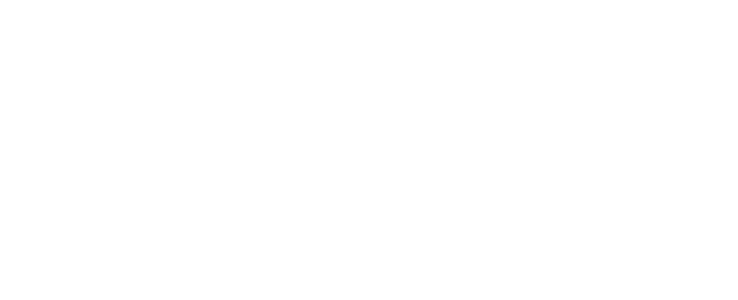
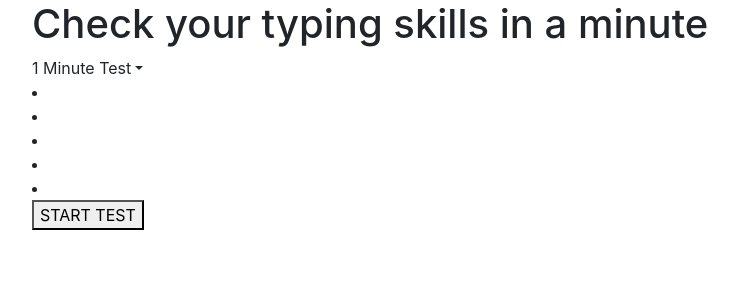
Before and after one commit to himanshu064/react-training, a React (Create React App) app: page / in a window 1280 px wide. Before the commit this address had no page. Shown: the top 300 px of the page, without its empty margins (50-788 px from the left). Built offline with nearby package versions, Linux system fonts and the light colour scheme.

Commit message:
assignment7

```diff
--- a/public/index.html
+++ b/public/index.html
@@ -25,6 +25,12 @@
       Learn how to configure a non-root public URL by running `npm run build`.
     -->
     <title>React App</title>
+    <link
+      href="https://cdn.jsdelivr.net/npm/bootstrap@5.2.2/dist/css/bootstrap.min.css"
+      rel="stylesheet"
+      integrity="sha384-Zenh87qX5JnK2Jl0vWa8Ck2rdkQ2Bzep5IDxbcnCeuOxjzrPF/et3URy9Bv1WTRi"
+      crossorigin="anonymous"
+    />
   </head>
   <body>
     <noscript>You need to enable JavaScript to run this app.</noscript>
@@ -39,5 +45,10 @@
       To begin the development, run `npm start` or `yarn start`.
       To create a production bundle, use `npm run build` or `yarn build`.
     -->
+    <script
+      src="https://cdn.jsdelivr.net/npm/bootstrap@5.2.2/dist/js/bootstrap.bundle.min.js"
+      integrity="sha384-OERcA2EqjJCMA+/3y+gxIOqMEjwtxJY7qPCqsdltbNJuaOe923+mo//f6V8Qbsw3"
+      crossorigin="anonymous"
+    ></script>
   </body>
 </html>
--- a/src/App.js
+++ b/src/App.js
@@ -1,17 +1,11 @@
-import { BrowserRouter, Routes, Route } from "react-router-dom";
-import Task1 from "./pages/Task1";
-import Task2 from "./pages/Task2";
-import Task3 from "./pages/Task3";
+import React from 'react';
+import TypeTest from './Assign7/TypeTest';
 
 function App() {
   return (
-    <BrowserRouter>
-      <Routes>
-        <Route path='/task1' element={<Task1 />} />
-        <Route path='/task2' element={<Task2 />} />
-        <Route path='/task3' element={<Task3 />} />
-      </Routes>
-    </BrowserRouter>
+    <>
+    <TypeTest/>
+    </>
   );
 }
 
--- /dev/null
+++ b/src/Assign7/TypeTest.js
@@ -0,0 +1,29 @@
+import React from 'react';
+
+const TypeTest = () => {
+    const minutes = [1,2,3,5,10];
+  return (
+    <>
+    <div className="container">
+        <h1>Check your typing skills in a minute</h1>
+        <a class="nav-link dropdown-toggle" href="\" role="button" data-bs-toggle="dropdown" aria-expanded="false">
+            1 Minute Test
+          </a>
+        {minutes.map((item,index)=>{
+            return(
+                <div>
+                   <li class="nav-item dropdown">
+                   <ul class="dropdown-menu">
+                   <li><a class="dropdown-item" href="\">{item}</a></li>
+                   </ul>
+                   </li>
+                </div>
+            )
+        })}
+        <button>START TEST</button>
+    </div>
+    </>
+  )
+}
+
+export default TypeTest;
--- a/src/pages/Task1/index.js
+++ /dev/null
@@ -1,7 +0,0 @@
-import React from "react";
-
-const Task1 = () => {
-  return <div>Task1</div>;
-};
-
-export default Task1;
--- a/src/pages/Task2/index.js
+++ /dev/null
@@ -1,7 +0,0 @@
-import React from "react";
-
-const Task2 = () => {
-  return <div>Task2</div>;
-};
-
-export default Task2;
--- a/src/pages/Task3/index.js
+++ /dev/null
@@ -1,7 +0,0 @@
-import React from "react";
-
-const Task3 = () => {
-  return <div>Task3</div>;
-};
-
-export default Task3;
```
Also changed, not shown: src/Assign7/style.css (added), src/pages/Task2/readme.md (deleted), src/pages/Task3/readme.md (deleted).
